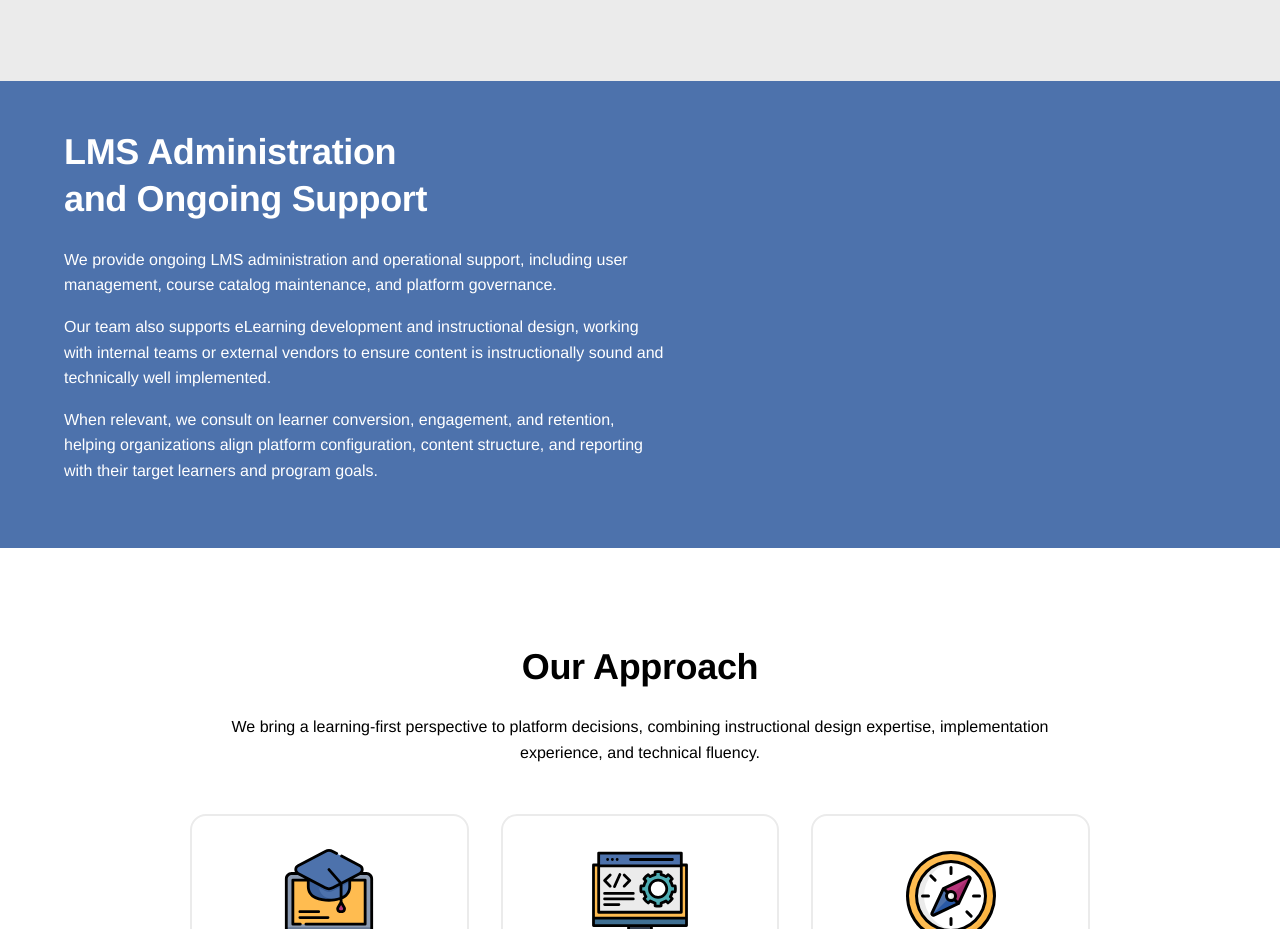
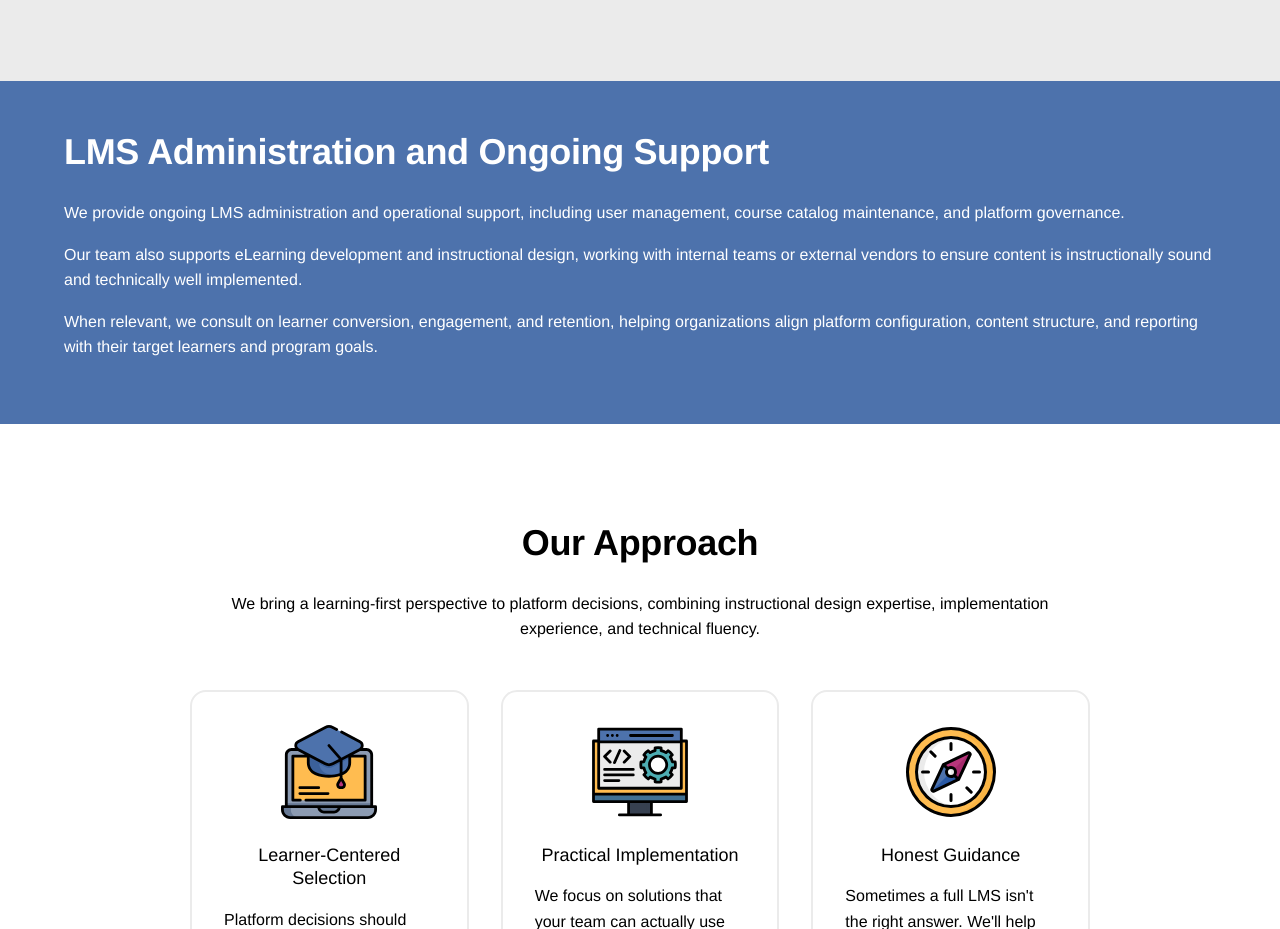
Before and after one commit to IntegralEd/integralplatforms, a website: page src/index.html in a window 1280 px wide. Shown: the part 3520-4449 px from the top of the page. Drawn offline with Linux system fonts and the light colour scheme.

Commit message:
LMS Admin: full-width text, no image

```diff
--- a/src/index.html
+++ b/src/index.html
@@ -231,7 +231,7 @@
   <!-- LMS Administration and Ongoing Support -->
   <section class="photo-background-section" style="background-color: #4D72AC;">
     <div class="container">
-      <div class="content">
+      <div>
         <h2>LMS Administration and Ongoing Support</h2>
         <p>
           We provide ongoing LMS administration and operational support, including user management, course catalog
```
